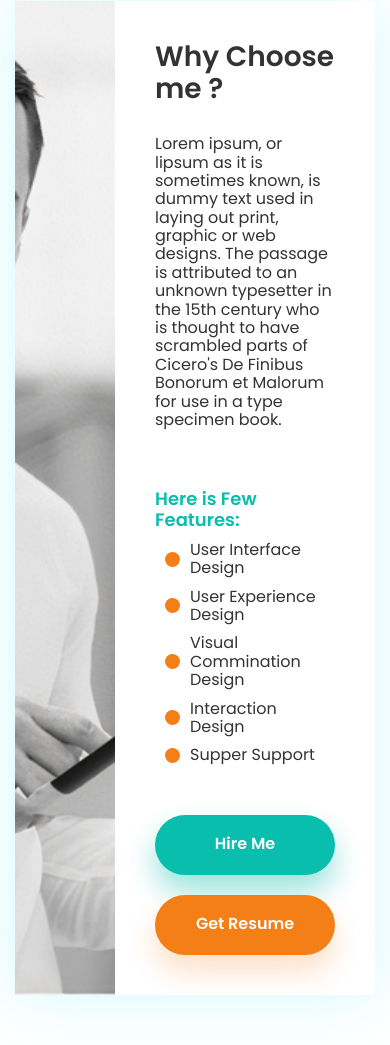
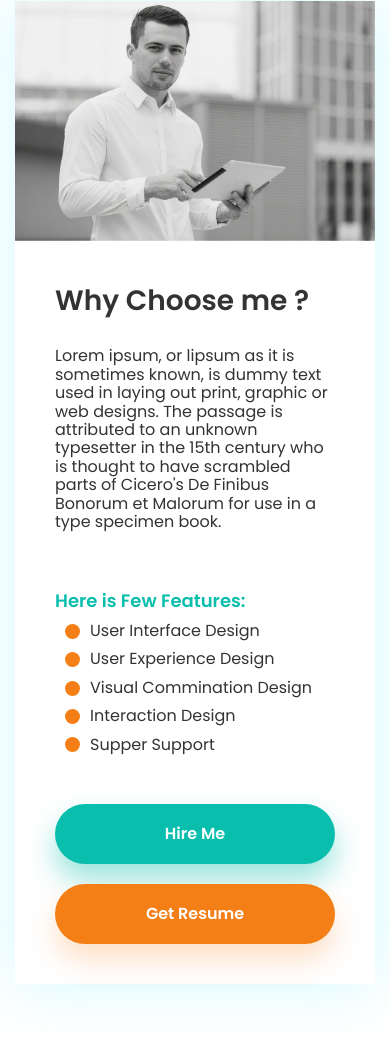
Before and after one commit to mehdirabani/personal-website-sabzlearn, a plain HTML site: page index.html in a window 390 px wide. Shown: the part 1329-2374 px from the top of the page. Drawn offline with Linux system fonts and the light colour scheme.

Commit message:
Rseponsiv About Us Section

```diff
--- a/style/app.css
+++ b/style/app.css
@@ -174,7 +174,7 @@ body {
   margin-bottom: 5rem;
 }
 .about__cover {
-  flex-basis: 50%;
+  flex-basis: 40%;
 }
 .about__image {
   width: 100%;
@@ -182,7 +182,7 @@ body {
   object-fit: cover;
 }
 .about__content {
-  flex-basis: 50%;
+  flex-basis: 60%;
   padding: 4rem;
 }
 .about__title {
--- a/style/responsive.css
+++ b/style/responsive.css
@@ -22,6 +22,14 @@
   .home__photo {
     width: 40rem;
     height: 40rem;
+  }
+  /* ==========  About Us  ==========*/
+
+  .about__cover {
+    flex-basis: 50%;
+  }
+  .about__content {
+    flex-basis: 50%;
   }
 }
 @media screen and (max-width: 992px) {
@@ -63,6 +71,13 @@
     height: 30rem;
     border-width: 1rem;
   }
+  /* ==========  About Us  ==========*/
+  .about {
+    flex-direction: column;
+  }
+  .about__links-wrapper {
+    justify-content: center;
+  }
 }
 @media screen and (max-width: 768px) {
   /* ========== HOME Style  ==========*/
```
